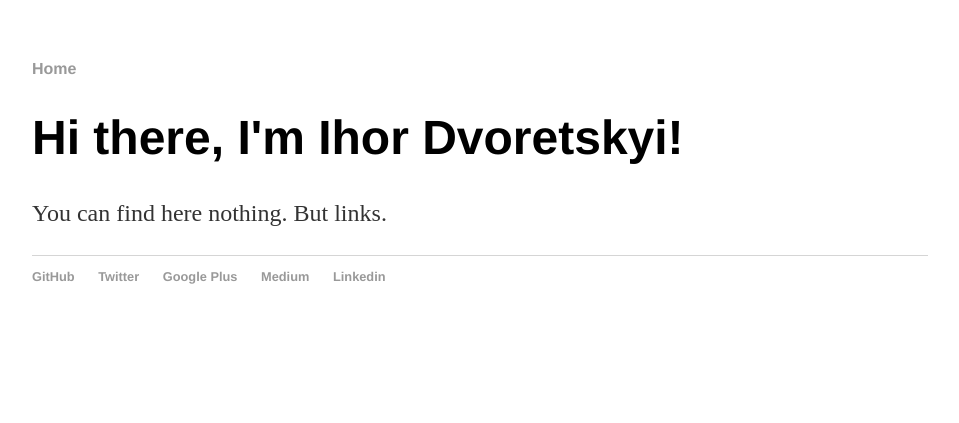
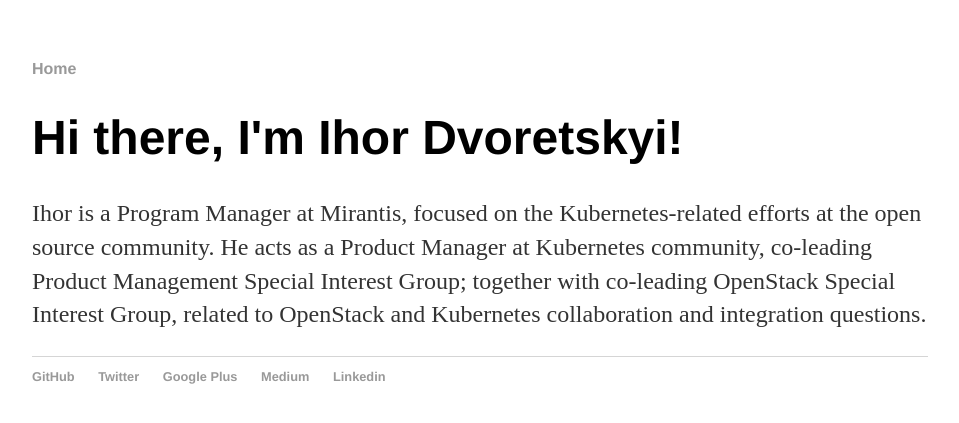
Before and after one commit to idvoretskyi/idvoretskyi.github.io, a Jekyll site: the page built from index.html, in a window 1280 px wide. Shown: the top 423 px of the page, without its empty margins (160-1119 px from the left). Built offline with Jekyll 4.4.1, drawn with Linux system fonts in a browser that asks for light colours.

Commit message:
Update index.html

```diff
--- a/index.html
+++ b/index.html
@@ -4,5 +4,6 @@
 ---
 <div class="blurb">
     <h1>Hi there, I'm Ihor Dvoretskyi!</h1>
-    <p>You can find here nothing. But links.</p>
+    <p>Ihor is a Program Manager at Mirantis, focused on the Kubernetes-related efforts at the open source community.
+He acts as a Product Manager at Kubernetes community, co-leading Product Management Special Interest Group; together with co-leading OpenStack Special Interest Group, related to OpenStack and Kubernetes collaboration and integration questions.</p>
 </div><!-- /.blurb -->
```
